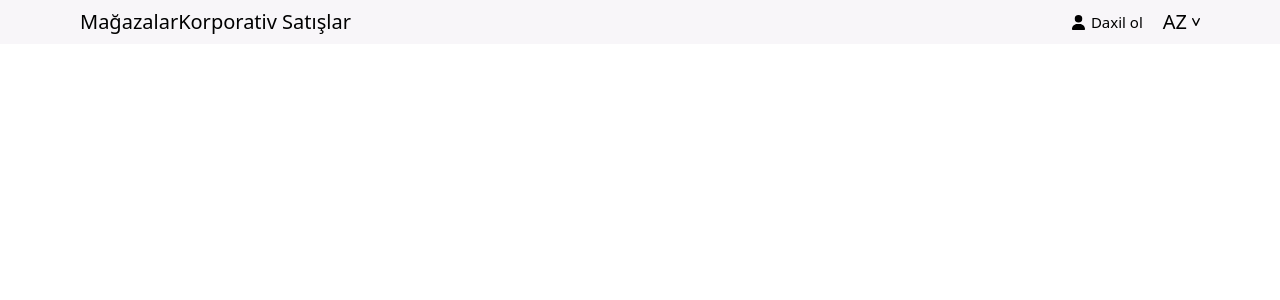
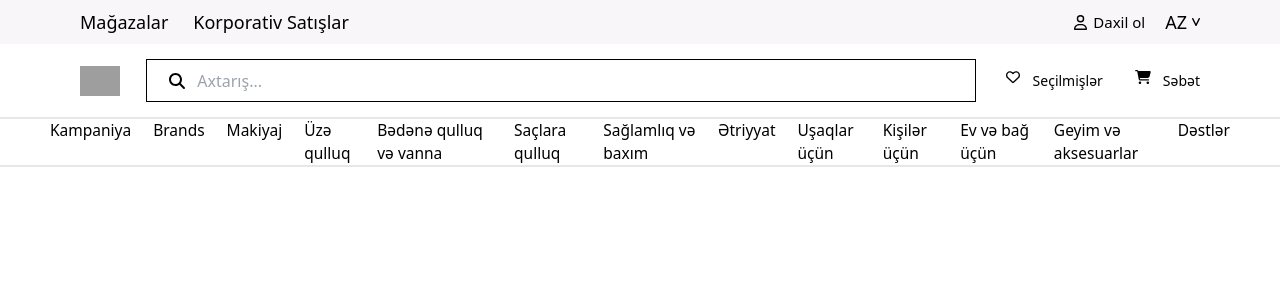
Before and after one commit to Leylaahmadovaa/OliviaWebSiteCopy, a Next.js app: page / in a window 1280 px wide. Shown: the top 300 px of the page. Built offline with nearby package versions, Linux system fonts and the light colour scheme; grey boxes are pictures that could not be loaded.

Commit message:
header component is created

```diff
--- a/app/layout.js
+++ b/app/layout.js
@@ -1,27 +1,24 @@
-import { Geist, Geist_Mono } from "next/font/google";
+// import { Geist, Geist_Mono } from "next/font/google";
 import "./globals.css";
 import Header from "@components/Header";
 
-const geistSans = Geist({
-  variable: "--font-geist-sans",
-  subsets: ["latin"],
-});
+// const geistSans = Geist({
+//   variable: "--font-geist-sans",
+//   subsets: ["latin"],
+// });
 
-const geistMono = Geist_Mono({
-  variable: "--font-geist-mono",
-  subsets: ["latin"],
-});
 
-export const metadata = {
-  title: "Create Next App",
-  description: "Generated by create next app",
-};
+
+// export const metadata = {
+//   title: "Create Next App",
+//   description: "Generated by create next app",
+// };
 
 export default function RootLayout({ children }) {
   return (
     <html lang="en">
       <body
-        className={`${geistSans.variable} ${geistMono.variable} antialiased`}
+        // className={`${geistSans.variable} ${geistMono.variable} antialiased`}
       >
         <Header/>
         {children}
--- a/components/Header.jsx
+++ b/components/Header.jsx
@@ -1,8 +1,11 @@
 import { FontAwesomeIcon } from '@fortawesome/react-fontawesome';
-import { faLessThan, faUser } from '@fortawesome/free-solid-svg-icons';
+import { faLessThan, faCartShopping, faMagnifyingGlass } from '@fortawesome/free-solid-svg-icons';
+import { faHeart, faUser } from '@fortawesome/free-regular-svg-icons';
 export default function Header(){
-    return <div className="bg-[#F8F6F9] w-full h-[44px] flex justify-between px-[80px] text-[20px] items-center">
-        <ul className="flex">
+    return <>
+    {/* 1st */}
+    <div className="bg-[#F8F6F9] w-full h-[44px] flex justify-between px-[80px] text-[18px] items-center">
+        <ul className="flex gap-[25px]">
             <li>Mağazalar</li>
             <li>Korporativ Satışlar</li>
         </ul>
@@ -11,4 +14,41 @@ export default function Header(){
             <li className='flex items-center gap-[5px]'>AZ <FontAwesomeIcon icon={faLessThan} className='rotate-[-90deg] w-[8px]'/></li>
         </ul>
     </div>
+    {/* 2nd */}
+    <div className='flex justify-between px-[80px] py-[15px] items-center'>
+        <img src="https://olivia.az/media/logo/stores/2/Logo_desktop.png" alt="Olivia Logo" className='h-[30px]'/>
+        <div className='w-[830px] border-[1px] border-black  flex items-center px-[20px]'>
+            <FontAwesomeIcon icon={faMagnifyingGlass} className='w-[20px]'/>
+            <input placeholder='Axtarış...' type="text" className='border-none outline-none h-[41px] px-[10px]'/>
+        </div>
+        <ul className='text-[14px] flex items-center gap-[30px]'>
+            <li className='flex gap-[10px]'>
+            <FontAwesomeIcon icon={faHeart} className='w-[20px]'/>
+            Seçilmişlər
+            </li>
+            <li className='flex gap-[10px]'>
+            <FontAwesomeIcon icon={faCartShopping} className='w-[20px]'/>
+            Səbət
+            </li>
+        </ul>
+    </div>
+    {/* 3rd */}
+    <div className='border-t-2 border-b-2 h-[50px] w-full px-[50px] flex items-center'>
+        <ul className='flex gap-[22px] text-[15.5px]'>
+            <li className='cursor-pointer'>Kampaniya</li>
+            <li className='cursor-pointer'>Brands</li>
+            <li className='cursor-pointer'>Makiyaj</li>
+            <li className='cursor-pointer'>Üzə qulluq</li>
+            <li className='cursor-pointer'>Bədənə qulluq və vanna</li>
+            <li className='cursor-pointer'>Saçlara qulluq</li>
+            <li className='cursor-pointer'>Sağlamlıq və baxım</li>
+            <li className='cursor-pointer'>Ətriyyat</li>
+            <li className='cursor-pointer'>Uşaqlar üçün</li>
+            <li className='cursor-pointer'>Kişilər üçün</li>
+            <li className='cursor-pointer'>Ev və bağ üçün</li>
+            <li className='cursor-pointer'>Geyim və aksesuarlar</li>
+            <li className='cursor-pointer'>Dəstlər</li>
+        </ul>
+    </div>
+    </>
 }
--- a/package.json
+++ b/package.json
@@ -10,6 +10,7 @@
   },
   "dependencies": {
     "@fortawesome/fontawesome-svg-core": "^6.7.2",
+    "@fortawesome/free-regular-svg-icons": "^6.7.2",
     "@fortawesome/free-solid-svg-icons": "^6.7.2",
     "@fortawesome/react-fontawesome": "^0.2.2",
     "next": "15.1.7",
--- a/utils/fontawesome.js
+++ /dev/null
@@ -1,4 +0,0 @@
-import { library } from '@fortawesome/fontawesome-svg-core';
-import { faUser, faSearch, faLessThan } from '@fortawesome/free-solid-svg-icons';
-
-library.add( faUser, faSearch, faLessThan); // Add the icons you need
```
Also changed, not shown: 1 other file (tests, documents, lock files or other folders).
